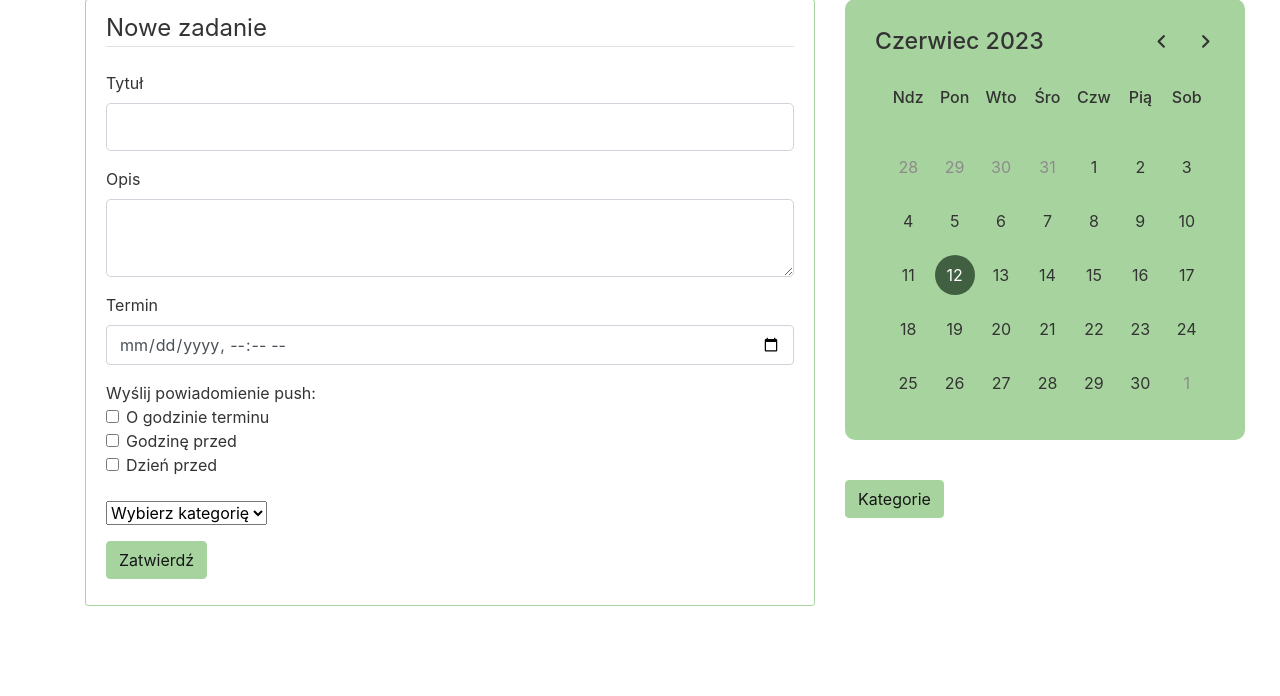
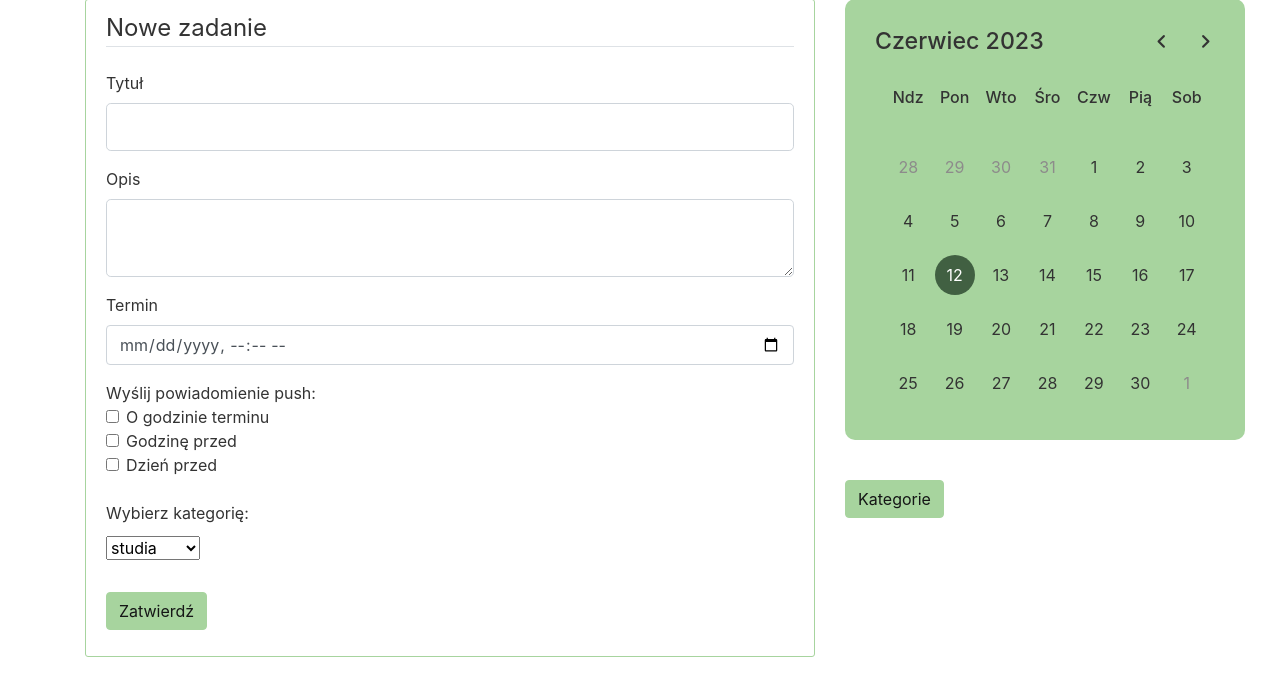
Before and after one commit to mimikowsky/TaskManager, a Flask app: page /task/new in a window 1280 px wide. Shown: the part 81-777 px from the top of the page. Run offline with Flask 3, Linux system fonts and the light colour scheme; a user stored in the database is signed in; data comes from the database, SQL or seed files in the repository; both versions use the stored data as it was after the commit; some libraries are stand-ins or nearby versions.

Commit message:
create and update task with categ fixed
for new registred users system also initialize for them three default
categories: school, work, home

```diff
--- a/app.py
+++ b/app.py
@@ -86,6 +86,7 @@ class Task(db.Model):
     user_id = db.Column(db.Integer, db.ForeignKey('user.id'), nullable=False)
     category = db.Column(db.Integer, db.ForeignKey('category.id'), nullable=False)
 
+
     def __repr__(self):
         return f"Task('{self.title}', '{self.deadline}')"
 
@@ -112,7 +113,7 @@ def hello_name(name):
 @app.route("/home")
 def home():
     if current_user.is_authenticated:
-        return render_template('home.html', tasks=Task.query.filter_by(user_id=current_user.id).order_by(Task.deadline.asc()))
+        return render_template('home.html', tasks=Task.query.filter_by(user_id=current_user.id).order_by(Task.deadline.asc()), get_task_name=get_task_name)
     return redirect(url_for('login'))
 
 @app.route("/about")
@@ -135,6 +136,8 @@ def register():
             db.session.add(user)
             db.session.commit()
             flash(f'Utworzono konto dla użytkownika {form.username.data}!', 'success')
+
+            initilize_categories_for_user(user)
             return redirect(url_for('login'))
     return render_template('register.html', title='Register', form=form)
 
@@ -209,15 +212,18 @@ def new_task():
     except:
         pass
     form = TaskForm()
+
+    categs = Category.query.filter_by(user_id=current_user.id).all()
+    choices = [(category.id, category.name) for category in categs]
+    form.category.choices = choices
+
     if deadline != None:
         form.deadline.data = deadline_dt
+
     if form.validate_on_submit():
-        #print(form.category.data)
-        selected_category = request.form.get('selected_category')
-        #print(selected_category)
         task = Task(title=form.title.data, deadline=form.deadline.data, description=form.description.data,
                     deadline_reminder=form.deadline_reminder.data, one_hour_reminder=form.one_hour_reminder.data,
-                    one_day_reminder=form.one_day_reminder.data, user_id=current_user.id, category=selected_category)
+                    one_day_reminder=form.one_day_reminder.data, user_id=current_user.id, category=form.category.data)
         #datetime.strptime(form.deadline.data, '%Y-%m-%d %H:%M:%S')
         db.session.add(task)
         db.session.commit()
@@ -238,6 +244,11 @@ def update_task(task_id):
     if task.author != current_user:
         abort(403)
     form = TaskForm()
+
+    categs = Category.query.filter_by(user_id=current_user.id).all()
+    choices = [(category.id, category.name) for category in categs]
+    form.category.choices = choices
+
     if form.validate_on_submit():
         task.title = form.title.data
         task.description = form.description.data
@@ -245,8 +256,7 @@ def update_task(task_id):
         task.deadline_reminder = form.deadline_reminder.data
         task.one_hour_reminder = form.one_hour_reminder.data
         task.one_day_reminder = form.one_day_reminder.data
-        task.category = request.form.get('selected_category')
-        # to do
+        task.category = form.category.data
         db.session.commit()
         flash('Zadanie zaktualizowano pomyślnie!', 'success')
         return redirect(url_for('home'))
@@ -257,6 +267,7 @@ def update_task(task_id):
         form.deadline_reminder.data = task.deadline_reminder
         form.one_hour_reminder.data = task.one_hour_reminder
         form.one_day_reminder.data = task.one_day_reminder
+        form.category.data = task.category
     return render_template('create_task.html', title='Aktualizuj zadanie',
                            form=form, legend='Aktualizuj zadanie', categories=Category.query.filter_by(user_id=current_user.id))
 
@@ -354,6 +365,25 @@ def create_category():
         return redirect(url_for('home'))
     return render_template("create_category.html", form=form)
 
+def get_task_name(id):
+    cat = db.session.query(Category).filter_by(id = id).first()
+    try:
+        name = cat.name
+    except:
+        name = "Brak"
+    return name
+
+
+def initilize_categories_for_user(user):
+    """ only use for new registered user (so with no categories)"""
+    cat1 = Category(name="Studia", user_id=user.id)
+    cat2 = Category(name="Praca", user_id=user.id)
+    cat3 = Category(name="Dom", user_id=user.id)
+    db.session.add(cat1)
+    db.session.add(cat2)
+    db.session.add(cat3)
+    db.session.commit()
+
 
 
 if __name__ == "__main__":
--- a/forms.py
+++ b/forms.py
@@ -1,6 +1,6 @@
 from flask_wtf import FlaskForm
 from flask_wtf.file import FileField, FileAllowed
-from wtforms import StringField, PasswordField, SubmitField, BooleanField, TextAreaField, IntegerField
+from wtforms import StringField, PasswordField, SubmitField, BooleanField, TextAreaField, IntegerField, SelectField
 from wtforms.validators import DataRequired, Length, Email, EqualTo, NoneOf
 from wtforms.fields import DateTimeField
 
@@ -32,7 +32,7 @@ class TaskForm(FlaskForm):
     deadline_reminder = BooleanField('O godzinie terminu')
     one_hour_reminder = BooleanField('Godzinę przed')
     one_day_reminder = BooleanField('Dzień przed')
-    category = IntegerField("Kategoria", validators=[DataRequired(), NoneOf(values=0)])
+    category = SelectField('Wybierz kategorię:', coerce=int, validators=[DataRequired()], choices=[])
     submit = SubmitField('Zatwierdź')
 
 class RequestResetForm(FlaskForm):
--- a/static/main.css
+++ b/static/main.css
@@ -206,3 +206,14 @@ body {
     justify-content: center;
     align-items: center;
   }
+
+  .grid-container {
+    display: grid;
+    grid-template-columns: 1fr;
+    grid-gap: 3px;
+  }
+
+  .grid-item {
+    max-width: 10px;
+    /* Dodatkowe style dla elementów */
+  }
--- a/templates/create_task.html
+++ b/templates/create_task.html
@@ -60,20 +60,21 @@
                 {{ form.one_day_reminder.label(class="form-check-label") }}
             </div>
 
-            <div>
-                <br>
+            <br>
+            <div class="form-group grid-container">
+                {{ form.category.label(class="form-control-label") }}
                 {% if form.category.errors %}
-                <div class="invalid-feedback">
-                        <span> Wybierz kategorię! </span>
-                </div>
+                    {{ form.category(class="form-select is-invalid") }}
+                    <div class="invalid-feedback">
+                        {% for error in form.category.errors %}
+                            <span>{{ error }}</span>
+                        {% endfor %}
+                    </div>
+                {% else %}
+                    <div class="grid-item">
+                        {{ form.category(class="form-select") }}
+                    </div>
                 {% endif %}
-                <select class="form-select" name="selected_category" aria-label="Default select example">
-                    <option selected value="0">Wybierz kategorię</option>
-                    {% for category in categories %}
-                    <option value="1">{{ category.name }}</option>
-                    {% endfor %}
-                </select>
-                <br>
             </div>
 
         </fieldset>
--- a/templates/home.html
+++ b/templates/home.html
@@ -72,6 +72,9 @@
             </div>
             <h2><a class="article-title" href="/task/{{ task.id }}">{{ task.title }}</a></h2>
             <p class="article-content">{{ task.description }}</p>
+            <small class="text-muted float-right">
+              <span class="badge badge-primary" style="font-size: 0.9rem;">{{ get_task_name(task.category) }}</span>
+          </small>
           </div>
         </article>
 
```
Also changed, not shown: instance/site.db.
